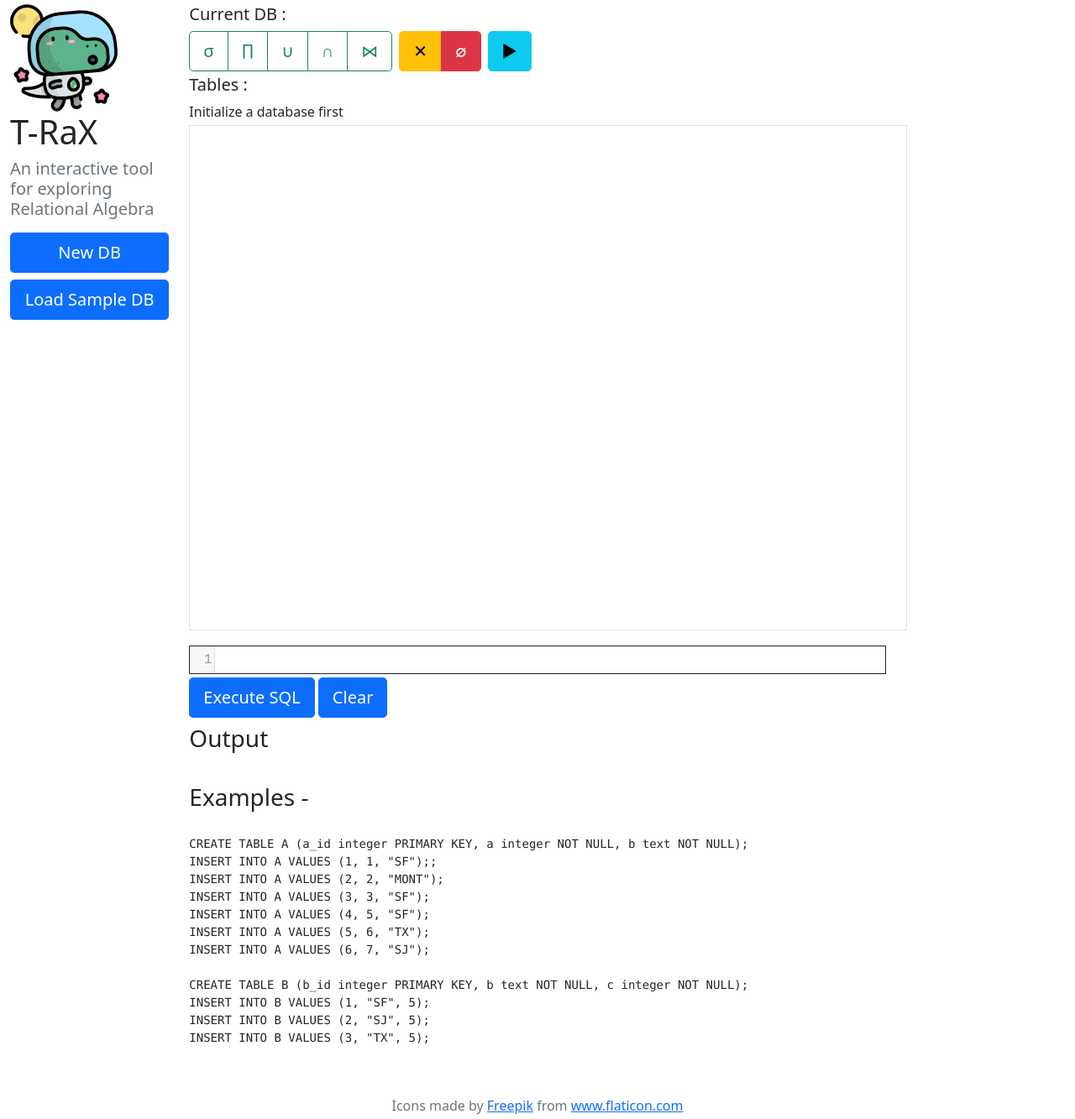
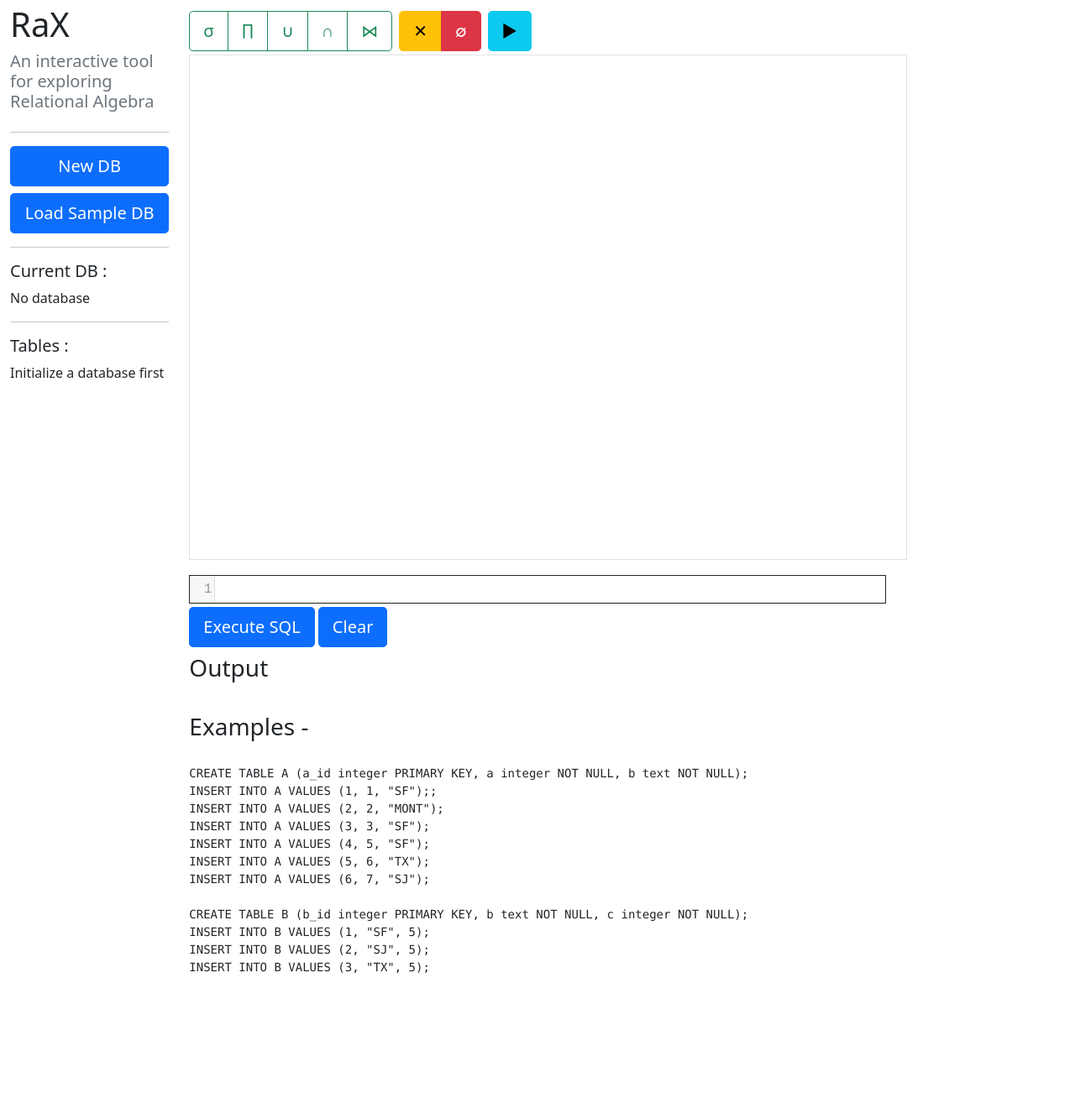
Before and after one commit to kanand4-wisc/rax, a website built with Parcel: page index.html in a window 1280 px wide. Shown: the part 15-1348 px from the top of the page at 84% size. After the commit the page ends 1240 px from the top, so only its background shows below. Built offline with nearby package versions, Linux system fonts and the light colour scheme; what fabric would draw is missing.

Commit message:
lose the puns

```diff
--- a/index.html
+++ b/index.html
@@ -7,7 +7,7 @@
       content="width=device-width, initial-scale=1, shrink-to-fit=no"
     />
 
-    <title>T-Rax</title>
+    <title>Rax</title>
 
     <link
       href="https://cdn.jsdelivr.net/npm/bootstrap@5.1.0/dist/css/bootstrap.min.css"
@@ -40,17 +40,13 @@
         <div class="col-sm-2">
           <div class="row">
             <div class="col-sm-12">
-              <img
-                src="assets/dino.png"
-                class="img-responsive text-center"
-                alt=""
-              />
-              <h1 class="">T-RaX</h1>
+              <h1 class="">RaX</h1>
               <h5 class="text-muted">
                 An interactive tool for exploring Relational Algebra
               </h5>
             </div>
           </div>
+          <hr />
           <div class="js-buttons">
             <div class="d-grid gap-2 mt-2">
               <button
@@ -70,10 +66,21 @@
               </button>
             </div>
           </div>
+          <hr />
+          <h5>Current DB :</span></h5>
+          <p id="js-current-db">
+            No database
+          </p>
+          <hr />
+          <h5 class="mt-1">Tables :</h5>
+          <div class="row">
+            <div class="col-12" id="js-table-btns">
+              Initialize a database first
+            </div>
+          </div>
         </div>
 
         <div class="js-buttons col-8">
-          <h5>Current DB : <span id="js-current-db"></span></h5>
           <div class="btn-toolbar mt-2" role="toolbar" aria-label="Toolbar">
             <div
               class="btn-group btn-group-lg me-2"
@@ -143,12 +150,6 @@
               </button>
             </div>
           </div>
-          <h5 class="mt-1">Tables :</h5>
-          <div class="row">
-            <div class="col-12" id="js-table-btns">
-              Initialize a database first
-            </div>
-          </div>
           <canvas id="board" class="img-responsive border mt-1"></canvas>
           <div class="row mt-1">
             <div class="col-sm-12 mt-2 js-buttons">
@@ -206,22 +207,6 @@ INSERT INTO B VALUES (3, "TX", 5);
           </div>
         </div>
       </div>
-
-      <footer class="footer">
-        <div class="container-fluid text-center">
-          <p class="text-muted m-0 p-0">
-            Icons made by
-            <a href="https://www.flaticon.com/authors/freepik" title="Freepik"
-              >Freepik</a
-            >
-            from
-            <a href="https://www.flaticon.com/" title="Flaticon"
-              >www.flaticon.com</a
-            >
-          </p>
-          <div></div>
-        </div>
-      </footer>
     </div>
 
     <script src="https://cdnjs.cloudflare.com/ajax/libs/codemirror/5.58.1/mode/sql/sql.min.js"></script>
```
